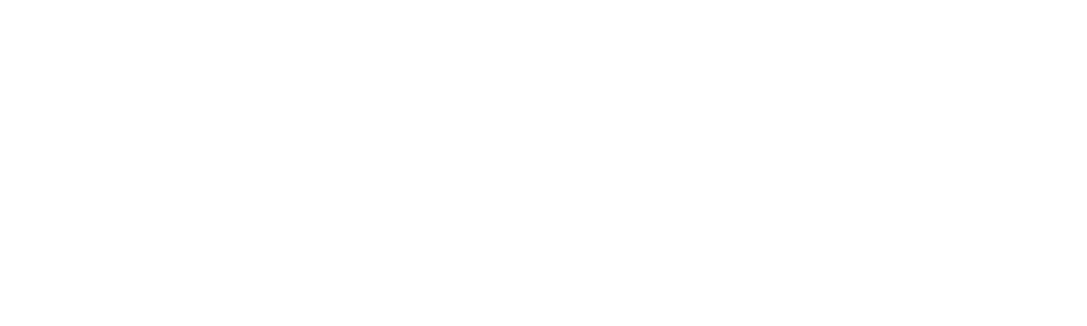
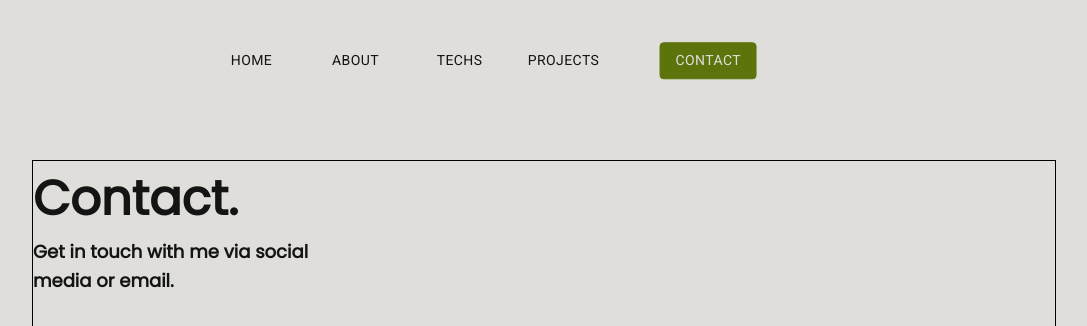
Before and after one commit to leonardojcpg/Portfolio, a React (Vite) app: page /contact in a window 1280 px wide. Before the commit this address had no page. Shown: the top 326 px of the page, without its empty margins (128-1215 px from the left). Built offline with nearby package versions, Linux system fonts and the light colour scheme.

Commit message:
feat: Starting Contact page

```diff
--- a/src/components/header/index.jsx
+++ b/src/components/header/index.jsx
@@ -61,6 +61,7 @@
         <Container sx={{ display: "flex" }}>
           <Button
             variant="outlined"
+            href="/contact"
             sx={{
               backgroundColor: "#5d740c",
               color: "#dfdeda",
--- a/src/pages/about/styles.js
+++ b/src/pages/about/styles.js
@@ -1,46 +1,4 @@
-import styled, {keyframes} from 'styled-components'
-
-export const AboutContainer = styled.div`
-    height: 100vh;
-    background-color: ${props => props.theme.backgroundColor};
-`
-
-export const ContainerContent = styled.div`
-    display: flex;
-    transform: translate(40%, 60%);
-    width: 55%;
-    height: 40%;
-`
-
-export const PhotoProfile = styled.div`
-    display: flex;
-    margin-top: 1rem;
-    width: 40%;
-`
-
-export const Image = styled.img`
-    border-radius: 0.625rem;
-    height: 100%;
-`
-
-export const AboutTextH1 = styled.h1`
-    margin: 0.5rem;
-    font-family: "Poppins";
-    font-size: 3rem;
-    line-height: 1.6;
-    color: #141414;
-
-`
-
-export const AboutTextH3 = styled.h3`
-    font-family: "Poppins";
-    width: 18.75rem;
-    line-height: 1.6;
-    margin-bottom: 1rem;
-    color: #141414;
-    font-size: 1.125rem;
-
-`
+import styled, { keyframes } from "styled-components";
 
 const fadeInOutAnimation = keyframes`
     0% {
@@ -52,7 +10,48 @@
     100% {
     opacity: 1;
   }
-`
+`;
+
+export const AboutContainer = styled.div`
+  height: 100vh;
+  background-color: ${(props) => props.theme.backgroundColor};
+`;
+
+export const ContainerContent = styled.div`
+  display: flex;
+  transform: translate(40%, 60%);
+  width: 55%;
+  height: 40%;
+`;
+
+export const PhotoProfile = styled.div`
+  display: flex;
+  margin-top: 1rem;
+  width: 40%;
+`;
+
+export const Image = styled.img`
+  border-radius: 0.625rem;
+  height: 100%;
+  animation: ${fadeInOutAnimation} 1s ease-in-out;
+`;
+
+export const AboutTextH1 = styled.h1`
+  margin: 0.5rem;
+  font-family: "Poppins";
+  font-size: 3rem;
+  line-height: 1.6;
+  color: #141414;
+`;
+
+export const AboutTextH3 = styled.h3`
+  font-family: "Poppins";
+  width: 18.75rem;
+  line-height: 1.6;
+  margin-bottom: 1rem;
+  color: #141414;
+  font-size: 1.125rem;
+`;
 
 export const AboutText = styled.p`
   height: 100%;
@@ -65,5 +64,4 @@
   align-items: center;
   color: #141414;
   animation: ${fadeInOutAnimation} 1s ease-in-out;
-
-`
+`;
--- a/src/pages/contact/index.jsx
+++ b/src/pages/contact/index.jsx
@@ -1,7 +1,16 @@
-export const Contact = () => {
-    return (
-        <>
+import { Header } from "../../components/header/index.jsx";
+import { ContactBackground, ContactContainer, ContactTitle, ContactSubtitle } from "./styles.js";
 
-        </>
-    )
-}
+export const Contact = (props) => {
+  return (
+    <ContactBackground>
+      <Header />
+      <ContactContainer>
+        <ContactTitle>{props.title}</ContactTitle>
+        <ContactSubtitle>{props.subtitle}</ContactSubtitle>
+        <div className="contactIcons"></div>
+        <div className="buttonContactMe"></div>
+      </ContactContainer>
+    </ContactBackground>
+  );
+};
--- /dev/null
+++ b/src/pages/contact/styles.js
@@ -0,0 +1,44 @@
+import styled, {keyframes} from 'styled-components'
+
+const fadeInOutAnimation = keyframes`
+    0% {
+    opacity: 0;
+  }
+    50% {
+    opacity: 0.5;
+  }
+    100% {
+    opacity: 1;
+  }
+`;
+
+export const ContactBackground = styled.div`
+    background-color: ${props => props.theme.backgroundColor};
+    height: 100vh;
+`
+
+export const ContactContainer = styled.div`
+    animation: ${fadeInOutAnimation} 1s ease-in-out;
+    border: 1px solid black;
+    height: 75%;
+    width: 80%;
+    transform: translate(20vh, 20vh);
+
+`
+
+export const ContactTitle = styled.h1`
+  font-family: "Poppins";
+  font-weight: 700;
+  font-size: 3rem;
+  line-height: 1.6;
+  color: #141414;
+`
+
+export const ContactSubtitle = styled.h3`
+    font-family: "Poppins";
+    width: 18.75rem;
+    line-height: 1.6;
+    margin-bottom: 1rem;
+    color: #141414;
+    font-size: 1.125rem;
+`
--- a/src/routes/index.jsx
+++ b/src/routes/index.jsx
@@ -3,6 +3,7 @@
 import { About } from "../pages/about";
 import { Techs } from "../pages/techs";
 import { Projects } from "../pages/projects";
+import { Contact } from "../pages/contact";
 
 export const RouteApp = () => {
   return (
@@ -28,7 +29,19 @@
             }
           />
           <Route path="/techs" element={<Techs />} />
-          <Route path="/projects" element={<Projects cardsLink="Visit repository here!"/>} />
+          <Route
+            path="/projects"
+            element={<Projects cardsLink="Visit repository here!" />}
+          />
+          <Route
+            path="/contact"
+            element={
+              <Contact
+                title="Contact."
+                subtitle="Get in touch with me via social media or email."
+              />
+            }
+          />
         </Routes>
       </Router>
     </>
```
Also changed, not shown: src/pages/projects/index.jsx (+5 -7 lines), src/pages/projects/styles.js (+6 -8 lines). Lines whose indentation alone changed are shown as unchanged.
